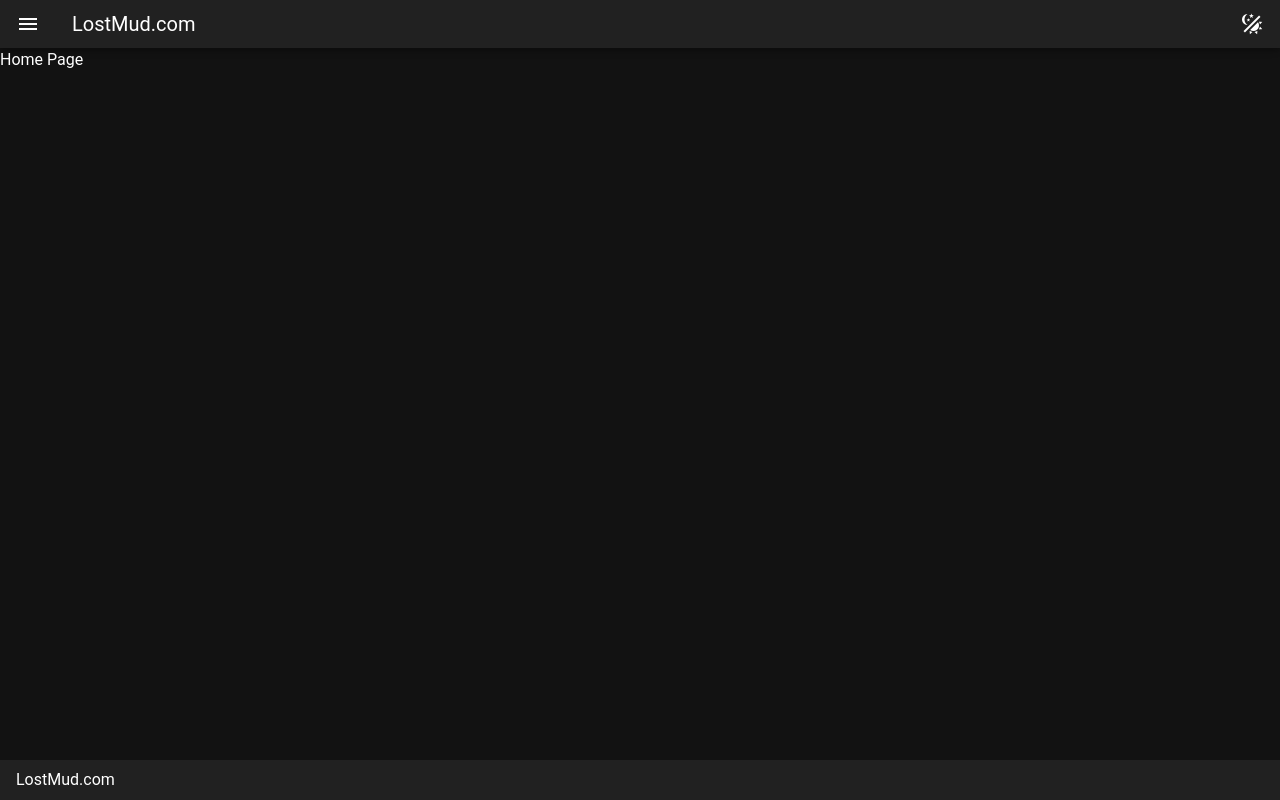
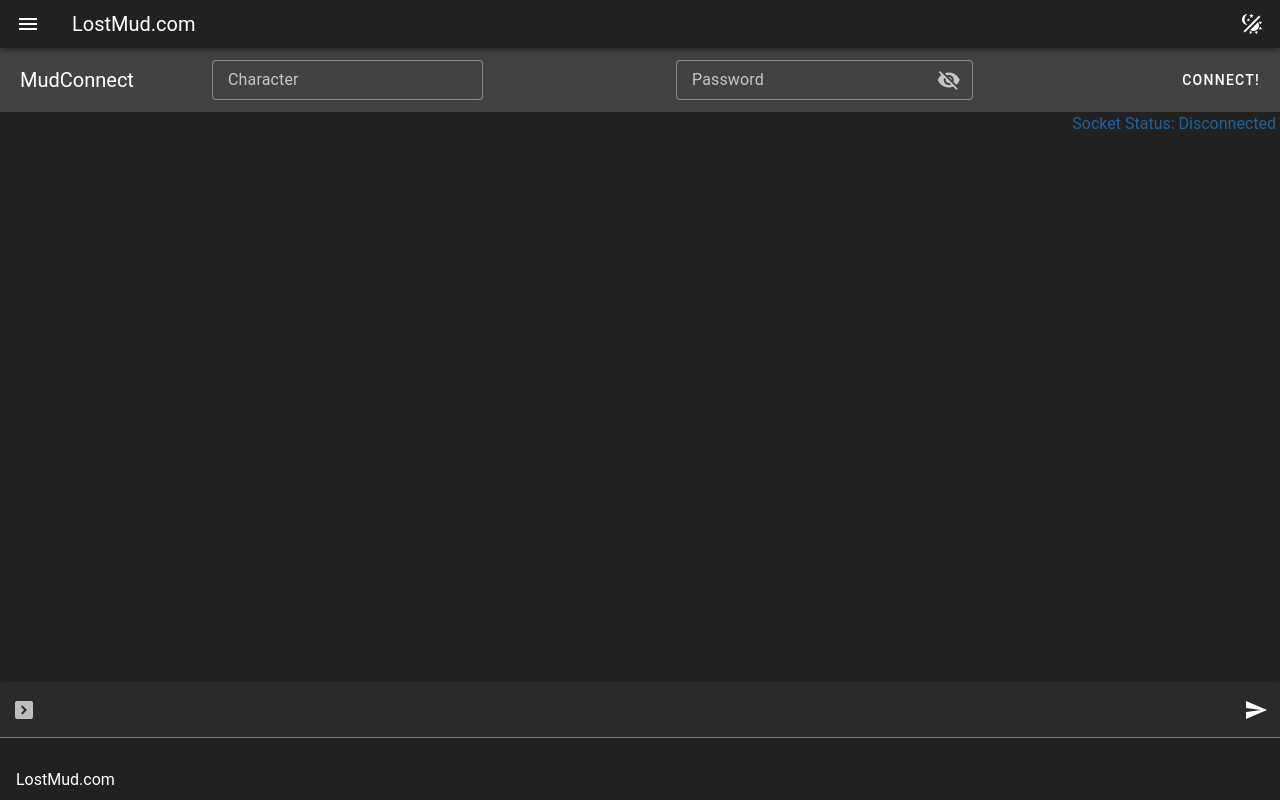
Before and after one commit to mzahalan/lostmud, a Vue app: page / in a window 1280 px wide. Built offline with nearby package versions, Linux system fonts and the light colour scheme.

Commit message:
Not in love with this favicon. But whatever. Also - I ported over the mudconnect page from zahalan.com

```diff
--- a/src/views/HomeView.vue
+++ b/src/views/HomeView.vue
@@ -1,5 +1,232 @@
-<script setup></script>
+<template>
+  <v-sheet class="d-flex flex-column fill-height overflow-auto" max-height="90dvh">
+    <div class="shrink">
+      <v-toolbar>
+        <v-toolbar-title>MudConnect</v-toolbar-title>
 
-<template>
-  <main>Home Page</main>
+        <v-text-field
+          label="Character"
+          type="text"
+          variant="outlined"
+          hide-details
+          density="compact"
+          v-model="character"
+        >
+        </v-text-field>
+        <v-spacer></v-spacer>
+        <v-text-field
+          label="Password"
+          :type="showPW ? 'text' : 'password'"
+          variant="outlined"
+          hide-details
+          density="compact"
+          :append-inner-icon="showPW ? 'mdi-eye' : 'mdi-eye-off'"
+          @click:append-inner="showPW = !showPW"
+          @keyup.enter="handleConnect"
+          v-model="password"
+        >
+        </v-text-field>
+        <v-spacer></v-spacer>
+        <v-btn v-if="!sock" @click="handleConnect" type="submit">Connect!</v-btn>
+        <v-btn v-if="sock" @click="handleClose">Disconnect!</v-btn>
+      </v-toolbar>
+      <v-card v-model="sockStatus" class="text-right text-blue-darken-1 mr-1" variant="plain">
+        Socket Status: {{ sockStatus }}
+      </v-card>
+    </div>
+    <div id="mudbox" class="overflow-auto flex-grow-1 pl-5">
+      <div class="content ma-0 pa-0" v-for="msg in messages" v-html="msg"></div>
+    </div>
+    <div class="shrink">
+      <v-text-field
+        ref="commandLine"
+        v-model="message"
+        :type="commandLineType"
+        @keyup.enter="sendMessage"
+        @keyup.arrow-up="handleScroll(-1)"
+        @keyup.arrow-down="handleScroll(1)"
+        class="flex-1-1-100"
+      >
+        <template v-slot:prepend-inner>
+          <v-icon>mdi-code-greater-than</v-icon>
+        </template>
+        <template v-slot:append-inner>
+          <button @click="sendMessage"><v-icon>mdi-send</v-icon></button>
+        </template>
+      </v-text-field>
+    </div>
+  </v-sheet>
 </template>
+
+<script setup>
+import { nextTick, ref, watch } from 'vue'
+const sock = ref(null)
+const sockStatus = ref('Disconnected')
+const commandLine = ref(null)
+const commandLineType = ref('text')
+const messages = ref([])
+const message = ref('')
+const password = ref('')
+const character = ref('')
+const showPW = ref(false)
+const sendLogin = ref(false)
+
+const commandMessageBuilder = (message) => {
+  return JSON.stringify({
+    type: 'command',
+    message: message
+  })
+}
+
+const controlMessageBuilder = (message) => {
+  return JSON.stringify({
+    type: 'control',
+    message: message
+  })
+}
+
+const sendCharName = () => {
+  sock.value.send(commandMessageBuilder(character.value))
+}
+
+const sendPassword = () => {
+  sock.value.send(commandMessageBuilder(password.value))
+}
+
+const receiveData = (ev) => {
+  const PROMPT_PATTERN_CHARACTER = /By what name do you wish to be known\?$/
+  const PROMPT_PATTERN_PASSWORD = /^Password:$/
+  let msg = JSON.parse(ev.data)
+
+  // We can ignore these for now
+  if (msg.type == 'control') {
+    return
+  }
+
+  messages.value.push(msg.html + '\n')
+
+  if (sendLogin.value) {
+    if (PROMPT_PATTERN_CHARACTER.test(msg.text.trim())) {
+      sendCharName()
+      messages.value.push(`<div class='text-blue-darken-1'>${character.value}</div>`)
+    } else if (PROMPT_PATTERN_PASSWORD.test(msg.text.trim())) {
+      sendPassword()
+      messages.value.push(
+        `<div class='text-blue-darken-1'>${'*'.repeat(password.value.length)}</div>`
+      )
+    }
+  } else if (PROMPT_PATTERN_PASSWORD.test(msg.text.trim())) {
+    commandLineType.value = 'password'
+    message.value = ''
+  }
+}
+
+const connect = () => {
+  sock.value = new WebSocket('wss://socket.zahalan.com')
+  //sock.value = new WebSocket('ws://localhost:9181')
+
+  sock.value.onmessage = receiveData
+  sock.value.onclose = () => {
+    sockStatus.value = 'Closed'
+    sock.value = null
+  }
+  sock.value.onopen = () => {
+    sockStatus.value = 'Connected'
+    console.log('connected')
+
+    let clockId = setInterval(() => {
+      if (sock.value && sock.value.readyState == 1) {
+        sock.value.send(controlMessageBuilder('ping'))
+      } else {
+        clearInterval(clockId)
+      }
+    }, 3000)
+  }
+}
+
+const handleConnect = () => {
+  connect()
+  sendLogin.value = password.value != '' && character.value != ''
+
+  nextTick(() => {
+    commandLine.value.focus()
+  })
+}
+
+const handleClose = () => {
+  sock.value.close()
+}
+
+watch(
+  () => messages.value,
+  async (msgs) => {
+    if (msgs.length > MAX_MESSAGE_HISTORY) {
+      msgs.shift()
+    }
+    nextTick(() => {
+      let mudbox = document.getElementById('mudbox')
+      mudbox.scrollTop = mudbox.scrollHeight
+    })
+  },
+  { deep: true }
+)
+
+const history = []
+const MAX_COMMAND_HISTORY = 50
+const MAX_MESSAGE_HISTORY = 25
+let historyPointer = -1
+
+const handleScroll = (inc) => {
+  if (history.length > 0) {
+    historyPointer = (historyPointer + inc) % history.length
+
+    if (historyPointer < 0) {
+      historyPointer = history.length - 1
+    }
+
+    message.value = history[historyPointer]
+    nextTick(() => {
+      commandLine.value.select()
+    })
+  }
+}
+
+const wrapCommand = (msg, type) => {
+  return `<${type} class='text-blue-darken-1'>${msg}</${type}`
+}
+
+const addHistory = (msg) => {
+  if (msg.trim() != '') {
+    history.push(msg)
+    if (history.length > MAX_COMMAND_HISTORY) {
+      history.shift()
+    }
+    historyPointer = history.length - 1
+  }
+
+  let newMessage = messages.value[messages.value.length - 1].concat(wrapCommand(msg))
+  messages.value[messages.value.length - 1] = newMessage
+}
+
+const sendMessage = () => {
+  let msg = message.value
+
+  if (commandLineType.value == 'password') {
+    commandLineType.value = 'text'
+    message.value = ''
+  } else {
+    addHistory(msg)
+  }
+
+  if (sock.value) {
+    sock.value.send(commandMessageBuilder(msg))
+    commandLine.value.select()
+  }
+}
+</script>
+
+<style scoped>
+.content {
+  font-family: monospace;
+}
+</style>
```
Also changed, not shown: 1 other file (tests, documents, lock files or other folders).
